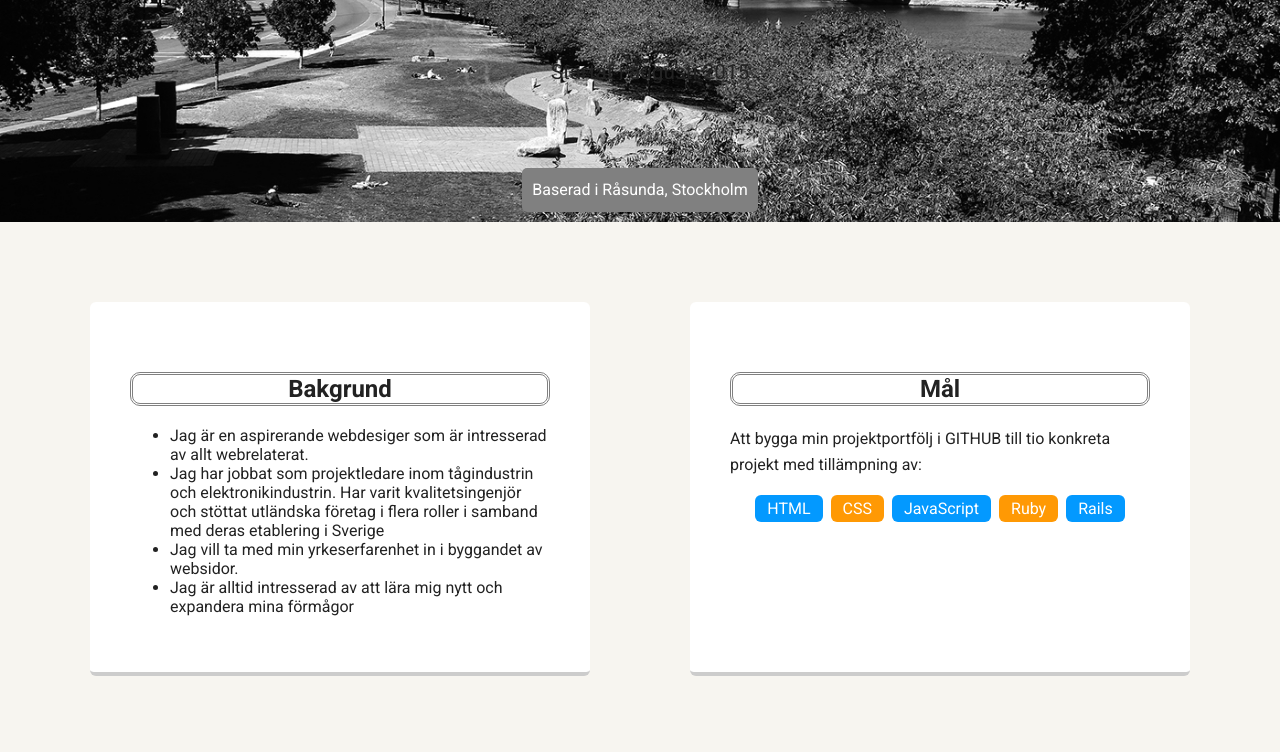
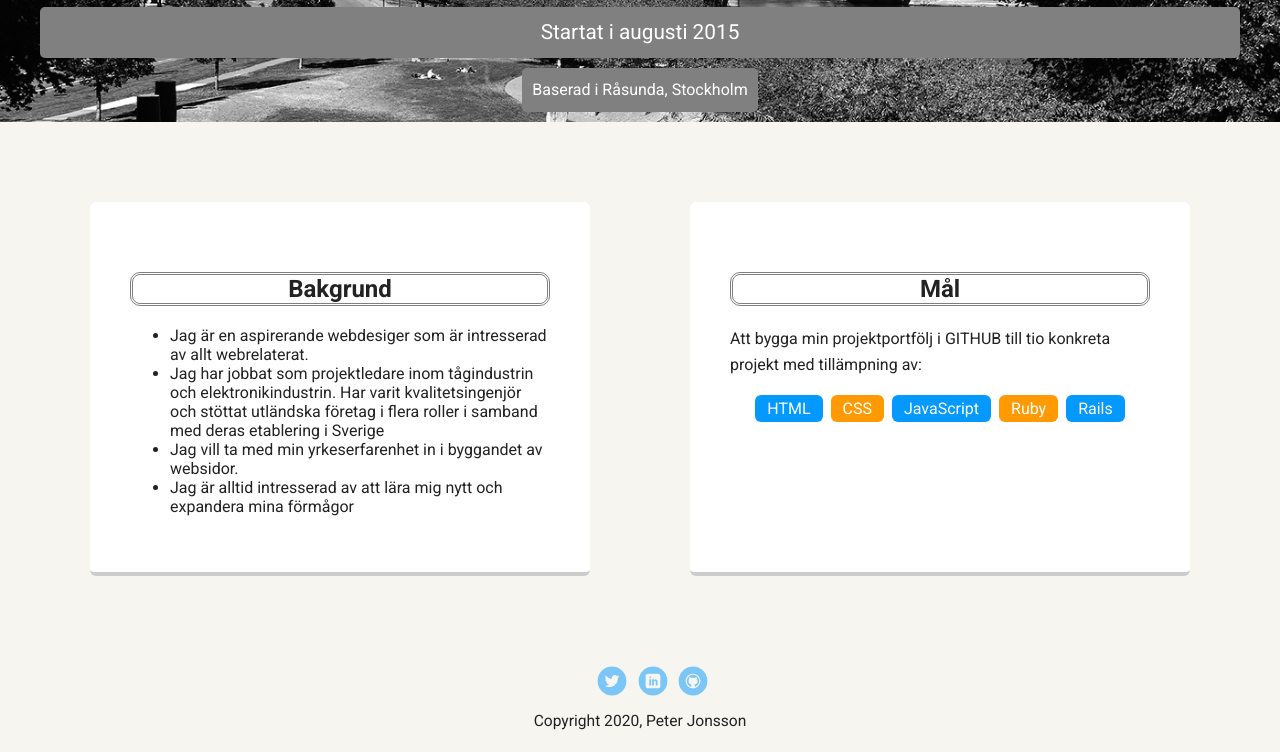
Before and after one commit to PeterRKAB/Project2, a plain HTML site: page index.html in a window 1280 px wide. Shown: the part 348-1100 px from the top of the page. Drawn offline with Linux system fonts and the light colour scheme; a web font is replaced by a local one.

Commit message:
Update index.html

```diff
--- a/index.html
+++ b/index.html
@@ -21,7 +21,7 @@
     <header>
       <img src="https://placeimg.com/400/400/Tech" alt="picture of nature" class="profile-image">
       <h1 class="tag name">Hej, välkommen till RKABs hemsida</h1>
-      <footer>Startat i augusti 2015 </footer>
+      <footer class="tag name">Startat i augusti 2015 </footer>
       <p class="tag location">Baserad i Råsunda, Stockholm</p>
     </header>
 
```
